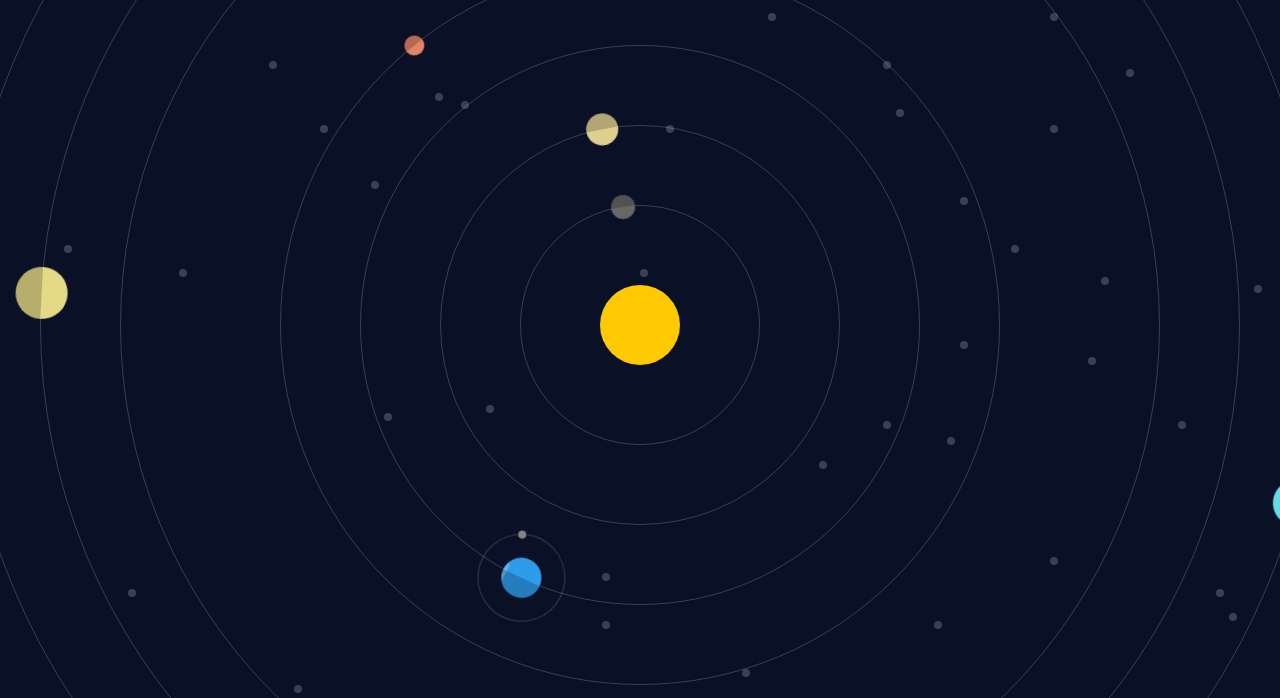
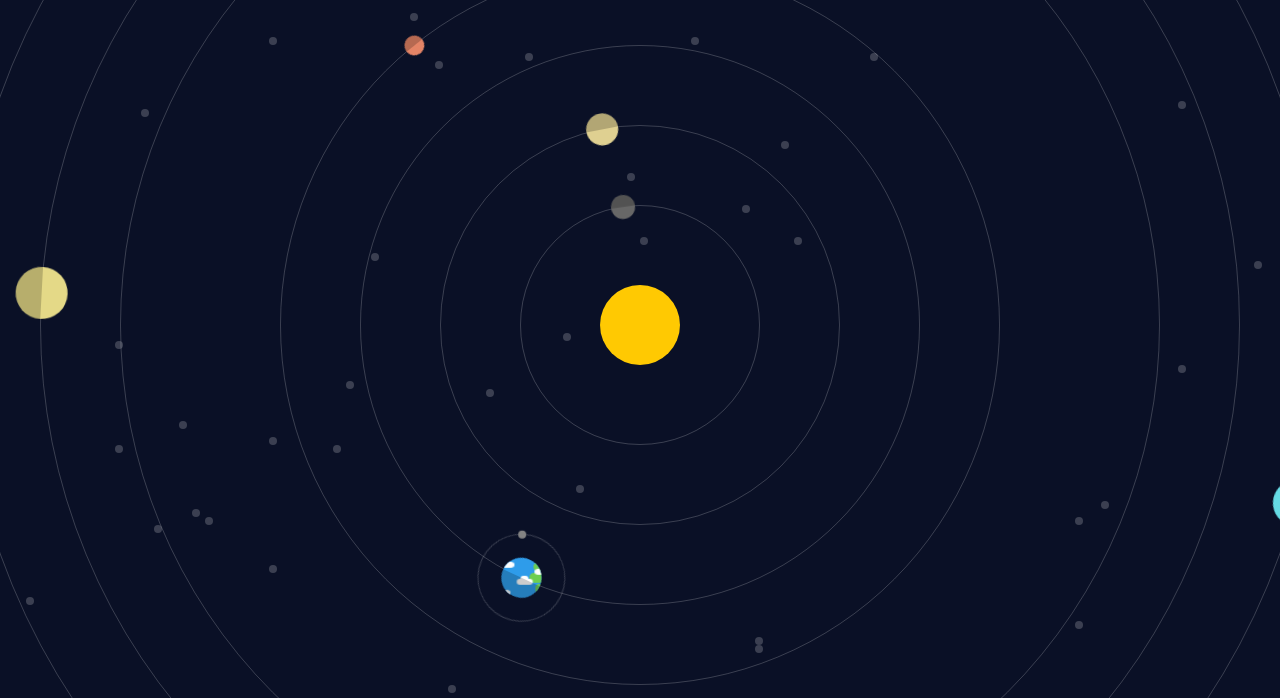
Before and after one commit to mikenewbon/orrery.online, a plain HTML site: page index.html in a window 1280 px wide. Shown: the part 75-773 px from the top of the page. Drawn offline with nearby package versions, Linux system fonts and the light colour scheme.

Commit message:
working on earth clouds

```diff
--- a/CSS/planets/_earth.scss
+++ b/CSS/planets/_earth.scss
@@ -5,6 +5,7 @@ $planetcolour:#2e9cea;
 $orbittime:365.2s;
 
 @import "planetstyles";
+@import "surfaceanimations/earth-anim";
 
 $moonname:luna;
 $moonorder: 1;
--- a/CSS/planets/_planetstyles.scss
+++ b/CSS/planets/_planetstyles.scss
@@ -1,4 +1,5 @@
 $orbitsize:$planetorder*20+10;
+$orbit-delay:-918955s;
 
 ##{$planetname}_orbit{
   position: absolute;
@@ -17,7 +18,7 @@ $orbitsize:$planetorder*20+10;
   animation-duration: $orbittime;
   animation-timing-function: linear;
   animation-iteration-count: infinite;
-  animation-delay: -918955s;
+  animation-delay: $orbit-delay;
   width:$sunsize;
   height:$sunsize;
   position: absolute;
--- /dev/null
+++ b/CSS/planets/surfaceanimations/_earth-anim.scss
@@ -0,0 +1,123 @@
+@keyframes lineanim {
+  from {
+    transform:translateX(3em);
+  }
+  to {
+    transform:translateX(-5em);
+  }
+}
+@keyframes counterspin{
+  from{
+    transform:translate(0) rotate(270deg);
+  }
+  to{
+    transform:translate(0) rotate(-90deg);
+  }
+}
+.clouds{
+  width: 100%;
+  height: 100%;
+  border-radius: 50%;
+  overflow: hidden;
+  position: absolute;
+  animation-name:counterspin;
+  animation-duration: $orbittime;
+  animation-delay: $orbit-delay;
+  animation-timing-function: linear;
+  animation-iteration-count: infinite;
+}
+
+.cloud{
+  position: relative;
+  height:.75em;
+  border-radius:1em;
+  background:#fff;
+  animation-name: lineanim;
+  animation-duration: 10s;
+  animation-iteration-count: infinite;
+  animation-timing-function: cubic-bezier(0.18, 0.01, 0.8, 0.99);
+  &.c1{
+    width: 3em;
+    top: 10%;
+    left:40%;
+    animation-delay:-2.5s;
+  }
+  &.c2{
+    width: 2em;
+    top: 13%;
+    left: 41%;
+    animation-delay: -6.5s;
+  }
+  &.c3{
+    width: 1em;
+    top: 15%;
+    left: 64%;
+    animation-delay: -9.8s;
+  }
+  &.c4{
+    width: 2em;
+    top: 8%;
+    left: 50%;
+    animation-delay: -9.5s;
+  }
+  &.c5{
+    width: 2em;
+    top: 20%;
+    left: 49%;
+    animation-delay: -2.5s;
+  }
+}
+
+.islands{
+  width: 100%;
+  height: 100%;
+  border-radius: 50%;
+  overflow: hidden;
+  position: absolute;
+  animation-name:counterspin;
+  animation-duration: $orbittime;
+  animation-delay: $orbit-delay;
+  animation-timing-function: linear;
+  animation-iteration-count: infinite;
+}
+
+.island{
+  position: relative;
+  height:1.25em;
+  border-radius:1em;
+  background: #6ece4f;
+  animation-name: lineanim;
+  animation-duration: 60s;
+  animation-iteration-count: infinite;
+  animation-timing-function: linear;
+  &.i1{
+    width: 3em;
+    top: 10%;
+    left:40%;
+    animation-delay:-2.5s;
+  }
+  &.i2{
+    width: 2em;
+    top: 13%;
+    left: 41%;
+    animation-delay: -6.5s;
+  }
+  &.i3{
+    width: 1em;
+    top: 15%;
+    left: 64%;
+    animation-delay: -9.8s;
+  }
+  &.i4{
+    width: 2em;
+    top: 20%;
+    left: 50%;
+    animation-delay: -9.5s;
+  }
+  &.i5{
+    width: 2em;
+    top: 40%;
+    left: 49%;
+    animation-delay: -2.5s;
+  }
+}
--- a/CSS/surfaceanimations/_earth-anim.scss
+++ /dev/null
@@ -1,58 +0,0 @@
-@keyframes lineanim {
-  from {
-    transform:translateX(200%);
-  }
-  to {
-    transform:translateX(-200%);
-  }
-}
-
-.clouds{
-  width: 100%;
-  height: 100%;
-  border-radius: 50%;
-  overflow: hidden;
-  position: absolute;
-  transform: translate(0) rotate(-90deg);
-}
-
-.cloud{
-  position: relative;
-  height:1em;
-  border-radius:1em;
-  background:rgba(255, 255, 255, 0.25);
-  animation-name: lineanim;
-  animation-duration: 2.5s;
-  animation-iteration-count: infinite;
-  animation-timing-function: cubic-bezier(0.18, 0.01, 0.8, 0.99);
-  &.c1{
-    width: 3em;
-    top: 10%;
-    left:40%;
-    animation-delay:-2.5s;
-  }
-  &.c2{
-    width: 2em;
-    top: 80%;
-    left:-30%;
-    animation-delay:-2.5s;
-  }
-  &.c3{
-    width: 1em;
-    top: 50%;
-    left:90%;
-    animation-delay:-2s;
-  }
-  &.c4{
-    width: 2em;
-    top: 30%;
-    left:50%;
-    animation-delay:-1.5s;
-  }
-  &.c5{
-    width: .5em;
-    top: 20%;
-    left: 0%;
-    animation-delay:-3.5s;
-  }
-}
--- a/index.html
+++ b/index.html
@@ -27,6 +27,13 @@
             <div id="earth_orbit">
                 <div id="earth_wrapper">
                     <div id="earth">
+                        <div class="islands">
+                            <div class="island i1"></div>
+                            <div class="island i2"></div>
+                            <div class="island i3"></div>
+                            <div class="island i4"></div>
+                            <div class="island i5"></div>
+                        </div>
                         <div class="clouds">
                             <div class="cloud c1"></div>
                             <div class="cloud c2"></div>
--- a/styles.scss
+++ b/styles.scss
@@ -88,26 +88,7 @@ p{
   .star:nth-child(#{$i}){ left:random(100)+vw; top:random(100)+vh}
 }
 
-//columns
-/*
-.column {
-  height: 100vh;
-  display: inline-block;
-  &.right{
-    background: black;
-    width:0;
-    &.open{
-      width:20vw;
-    }
-  }
-  &.left {
-    width: 100vw;
-    &.open {
-      width: 80vw;
-    }
-  }
-}
-*/
+
 //planets import
 @import "css/planets/mercury";
 @import "css/planets/venus";
@@ -117,4 +98,3 @@ p{
 @import "css/planets/saturn";
 @import "css/planets/uranus";
 @import "css/planets/neptune";
-@import "css/surfaceanimations/earth-anim";
```
Also changed, not shown: styles.css, 1 other file.
